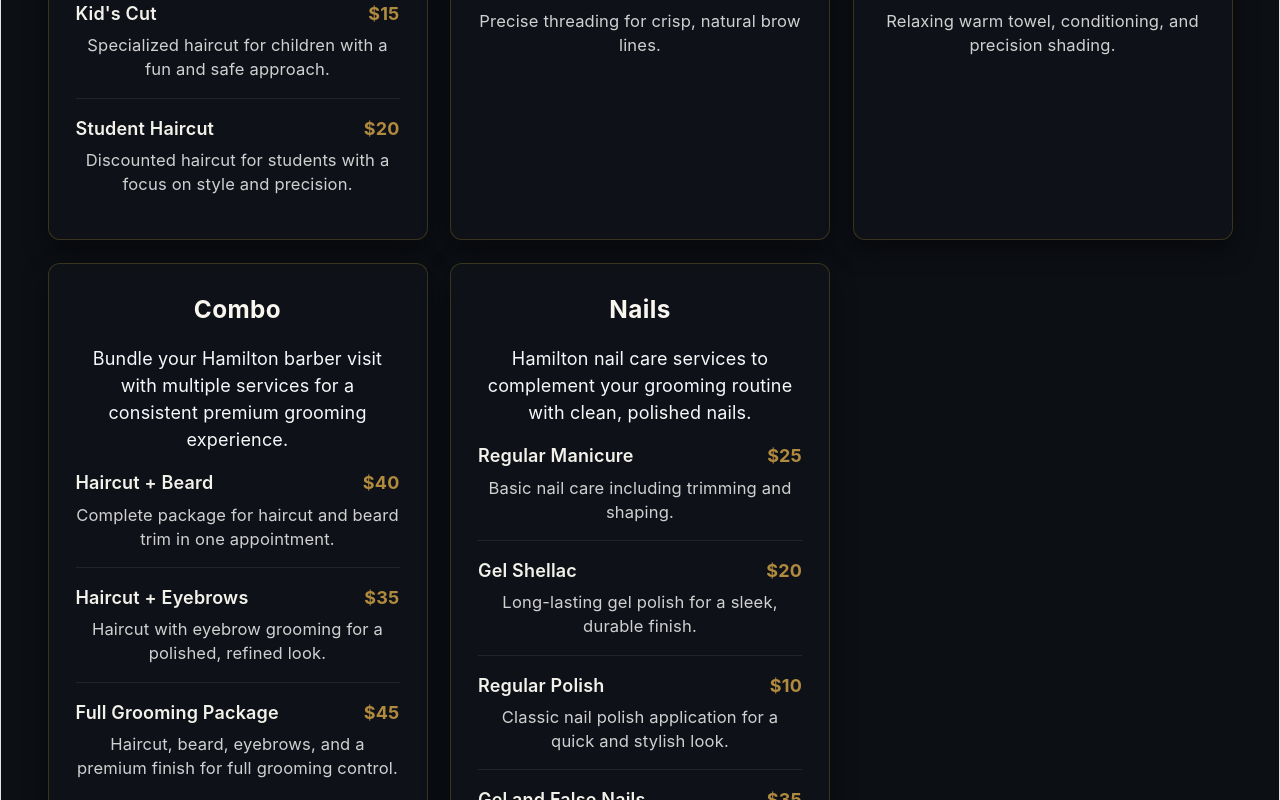
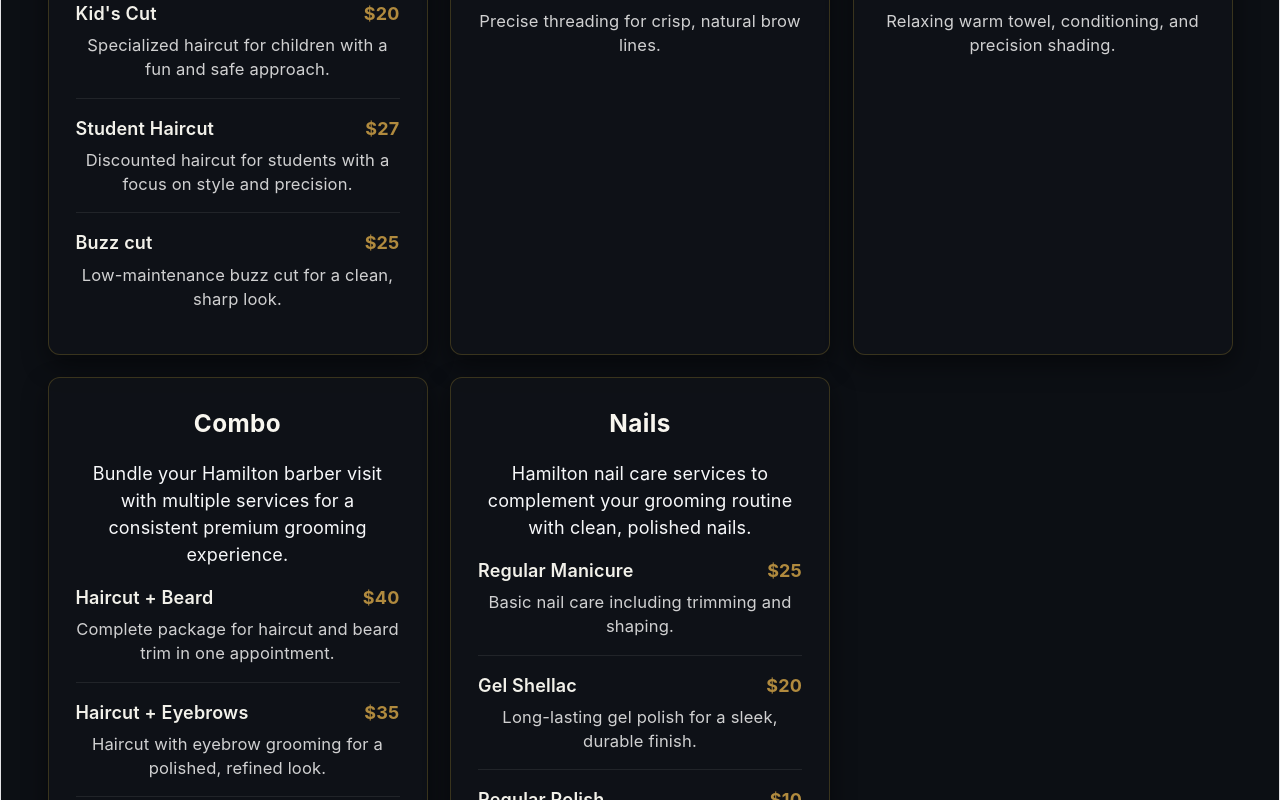
Before and after one commit to Alto0327/ibraBarbershop, a React (Vite) app: page / in a window 1280 px wide. Shown: the part 2153-2953 px from the top of the page. Built offline with nearby package versions, Linux system fonts and the light colour scheme.

Commit message:
Adjust Prices

```diff
--- a/src/components/Services.jsx
+++ b/src/components/Services.jsx
@@ -8,8 +8,9 @@ function Services() {
       description: 'Barber-quality haircuts and fades for men in Hamilton, tuned to your personal style.',
       services: [
         { name: 'Classic Cut', price: '$30', description: 'Hamilton barber classic with clean edges polished finished and topped off with a hairwash and facemask ' },
-        { name: 'Kid\'s Cut', price: '$15', description: 'Specialized haircut for children with a fun and safe approach.' },
-        { name: 'Student Haircut', price: '$20', description: 'Discounted haircut for students with a focus on style and precision.' },
+        { name: 'Kid\'s Cut', price: '$20', description: 'Specialized haircut for children with a fun and safe approach.' },
+        { name: 'Student Haircut', price: '$27', description: 'Discounted haircut for students with a focus on style and precision.' },
+        { name:  'Buzz cut', price: '$25', description: 'Low-maintenance buzz cut for a clean, sharp look.' },
       ],
     },
     {
```
